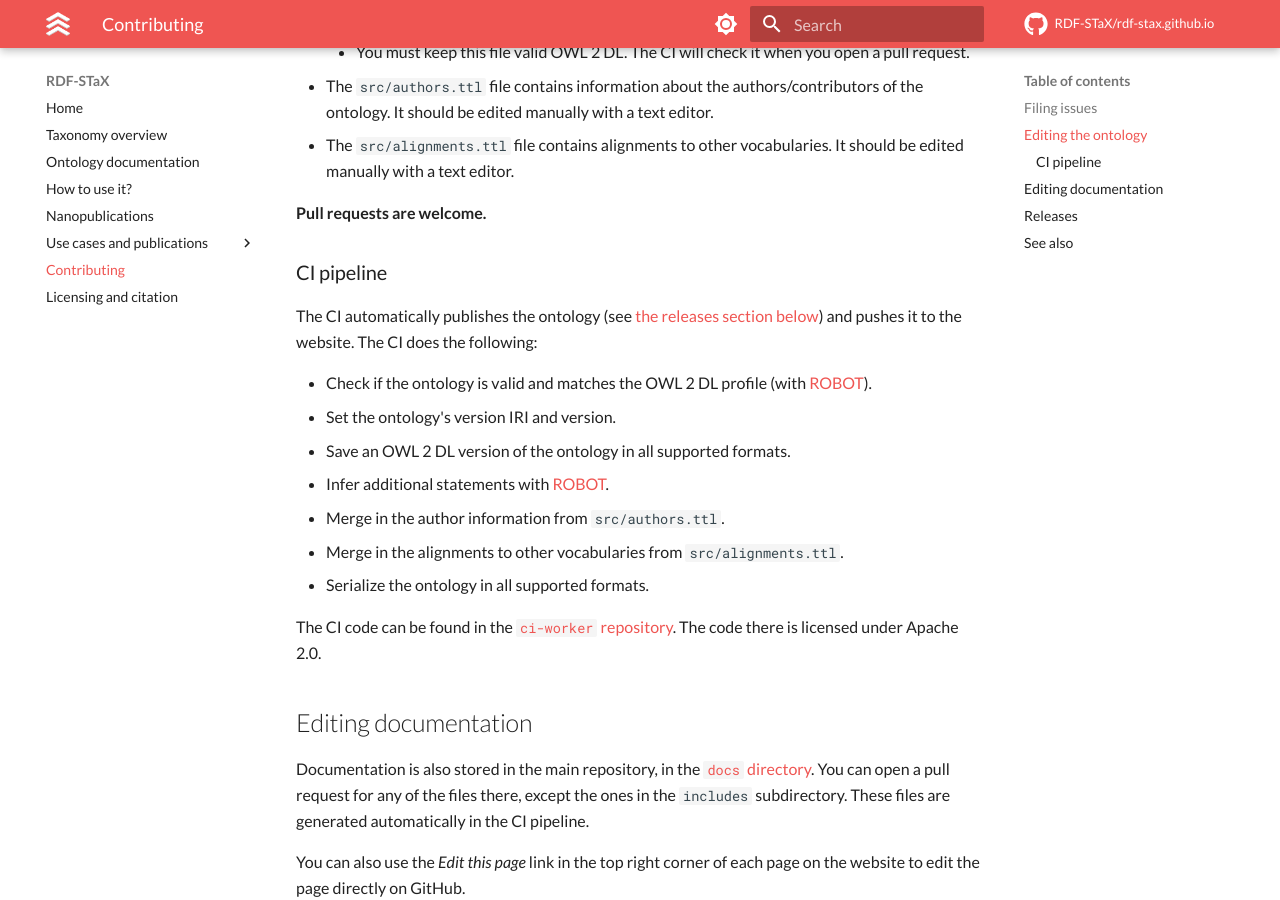
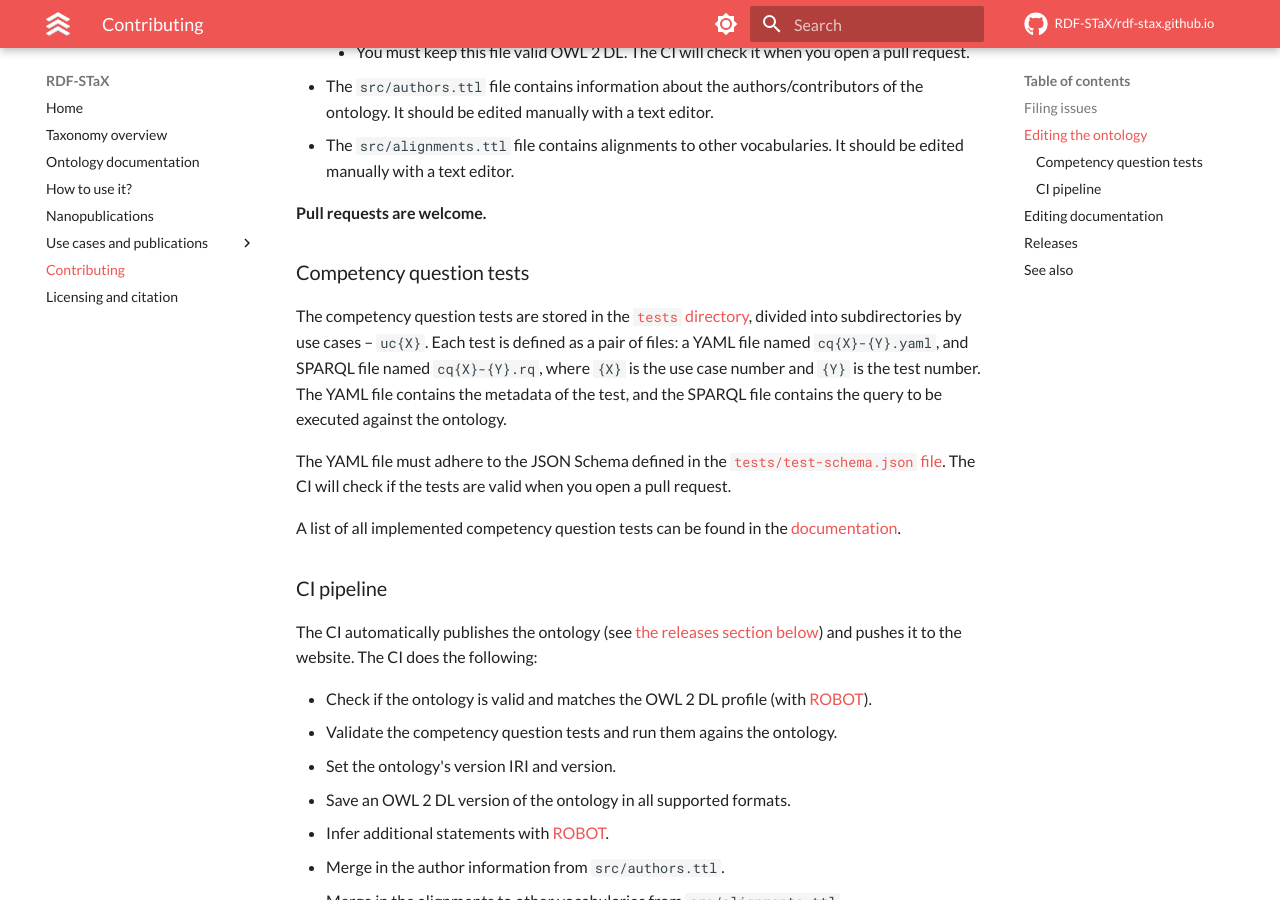
Before and after one commit to RDF-STaX/rdf-stax.github.io, an MkDocs documentation site: the page built from docs/contributing.md, in a window 1280 px wide and 900 px high, scrolled down 593 px. Built offline with MkDocs 1.6.1 and Material for MkDocs 9.7.7, drawn with Linux system fonts in a browser that asks for light colours; comment, search, counter and statistics services are not loaded; the version menu is left out.

Commit message:
Write down docs for implementing CQ tests

```diff
--- a/docs/contributing.md
+++ b/docs/contributing.md
@@ -19,11 +19,20 @@ The ontology is stored in the [`src` directory of the main repository](https://g
 
 **Pull requests are welcome.**
 
+### Competency question tests
+
+The competency question tests are stored in the [`tests` directory](https://github.com/RDF-STaX/rdf-stax.github.io/tree/main/tests), divided into subdirectories by use cases – `uc{X}`. Each test is defined as a pair of files: a YAML file named `cq{X}-{Y}.yaml`, and SPARQL file named `cq{X}-{Y}.rq`, where `{X}` is the use case number and `{Y}` is the test number. The YAML file contains the metadata of the test, and the SPARQL file contains the query to be executed against the ontology.
+
+The YAML file must adhere to the JSON Schema defined in the [`tests/test-schema.json` file](https://github.com/RDF-STaX/rdf-stax.github.io/blob/main/tests/test-schema.json). The CI will check if the tests are valid when you open a pull request.
+
+A list of all implemented competency question tests can be found in the [documentation](uses/cq.md).
+
 ### CI pipeline
 
 The CI automatically publishes the ontology (see [the releases section below](#releases)) and pushes it to the website. The CI does the following:
 
 - Check if the ontology is valid and matches the OWL 2 DL profile (with [ROBOT](https://robot.obolibrary.org/)).
+- Validate the competency question tests and run them agains the ontology.
 - Set the ontology's version IRI and version.
 - Save an OWL 2 DL version of the ontology in all supported formats.
 - Infer additional statements with [ROBOT](https://robot.obolibrary.org/reason).
```
Also changed, not shown: docs/uses/cq.md (+4 -0 lines).
